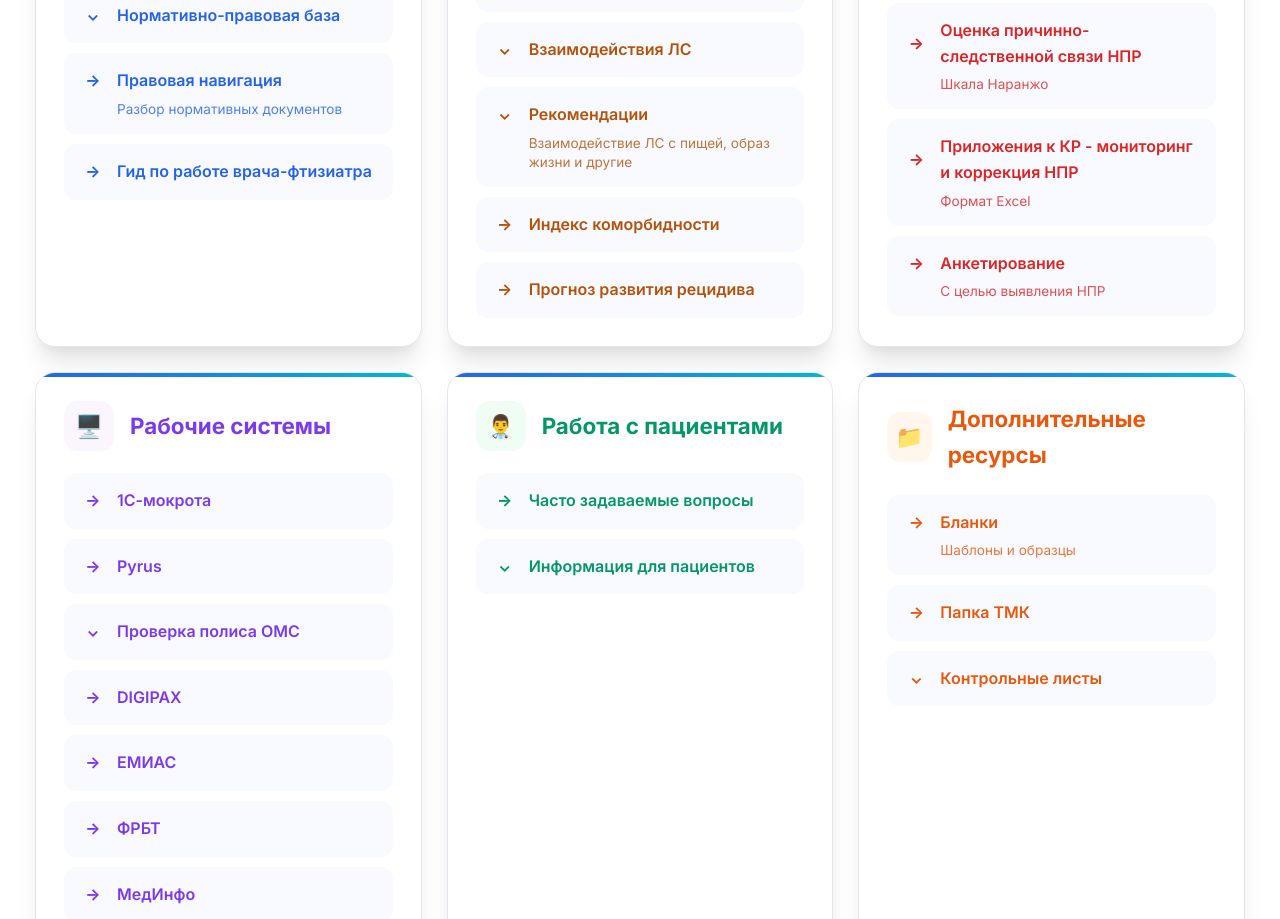
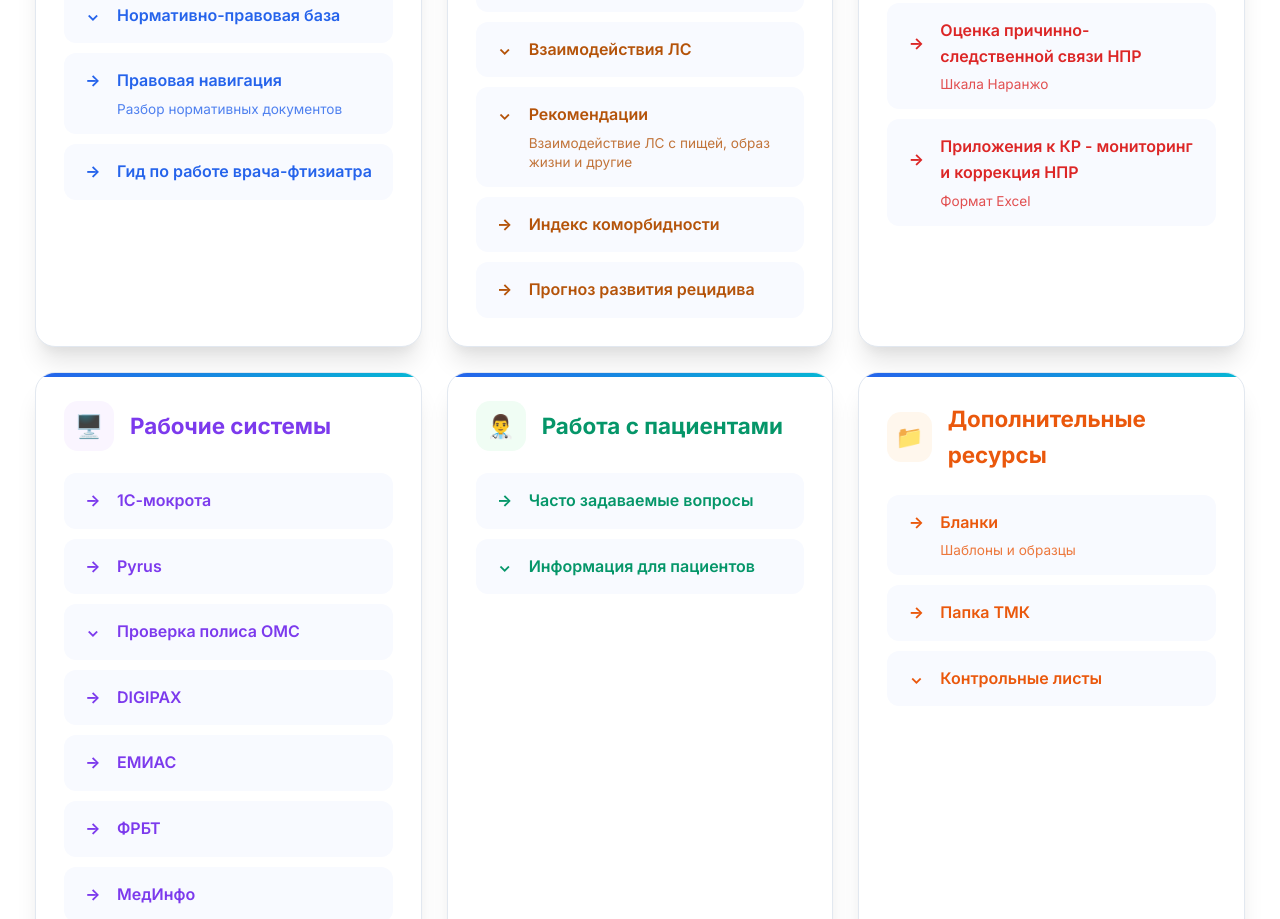
Before and after one commit to ptdklin/Office-navigator, a plain HTML site: page index.html in a window 1280 px wide. Shown: the part 3874-4793 px from the top of the page. Drawn offline with Linux system fonts and the light colour scheme.

Commit message:
Update index.html

```diff
--- a/index.html
+++ b/index.html
@@ -1874,13 +1874,7 @@ if (announcementText) {
             </div>
             <div class="link-meta">Формат Excel</div>
         </a>
-        <a href="https://docs.google.com/spreadsheets/d/1MqnrLh4yU9PO3dzlznTngd8kuIhMlv9gQPOMQPpoGsw/edit?usp=sharing" target="_blank" class="link-item">
-            <div class="link-content">
-                <div class="link-icon">→</div>
-                <div class="link-text">Анкетирование</div>
-            </div>
-            <div class="link-meta">С целью выявления НПР</div>
-        </a>
+
     </div>
 </div>
 
```
